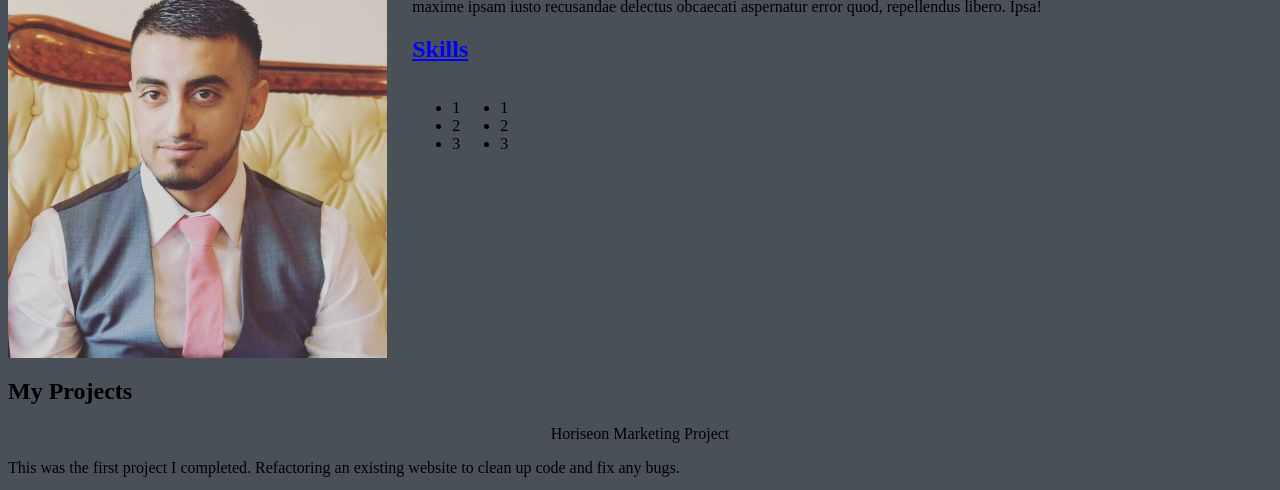
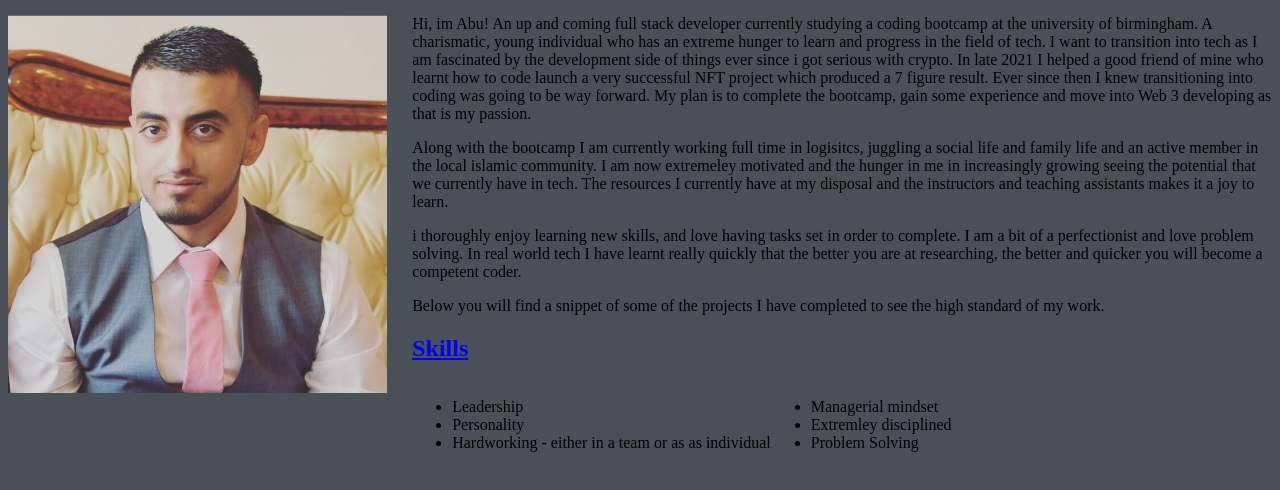
Before and after one commit to abusaddique95/personal-portfolio-project, a plain HTML site: page index.html in a window 1280 px wide. Shown: the part 137-627 px from the top of the page. Drawn offline with Linux system fonts and the light colour scheme.

Commit message:
added my own text

```diff
--- a/assets/css/styles.css
+++ b/assets/css/styles.css
@@ -27,6 +27,19 @@
   flex-direction: column;
 }
 
+.titles {
+  text-decoration-line: underline;
+  font-size: 36px;
+  color: aliceblue ;
+}
+
+.marketing-header {
+
+  text-align: center;
+  text-decoration-line: underline;
+  font-size: 24px;
+}
+
 .skills {
   font-size: 10;
   text-decoration: underline;
@@ -52,10 +65,7 @@
 
 }
 
-.marketing-header {
 
-    text-align: center;
-}
 
 .other-projects {
   display: flex;
@@ -115,6 +125,9 @@ margin: 6%;
 
 .contact-main {
   text-align: center;
+  font-size: 36px;
+  color: aliceblue;
+  text-decoration-line: underline;
 }
 
 .contact-container {
--- a/index.html
+++ b/index.html
@@ -35,17 +35,44 @@
         <section id="about-me" class="about-me-container">
             <div class="about-me">
 
-                <h1>About Me</h1>
+                <h1 class="titles">About Me</h1>
 
                 <img class="float-left" src="./assets/css/images/me.jpg" alt="Abu">
 
                 <!-- <img src=" add image here" alt=""add alt> -->
+
+                <!-- add the content in the paragraph -->
+
                 <p>
-                    <!-- add the content in the paragraph -->
-                    Lorem ipsum dolor sit amet consectetur adipisicing elit. Perferendis,
-                    minus laudantium quisquam repellat, odio sint totam vitae ad maxime
-                    ipsam iusto recusandae delectus obcaecati aspernatur error quod,
-                    repellendus libero. Ipsa!
+                    Hi, im Abu!
+                    An up and coming full stack developer currently studying a coding bootcamp at the university of
+                    birmingham. A charismatic, young individual who has an extreme hunger to learn and progress in the
+                    field of tech. I want to transition into tech as I am fascinated by the development side of things
+                    ever since i got serious with crypto. In late 2021 I helped a good friend of mine who learnt how to
+                    code launch a very successful NFT project which produced a 7 figure result. Ever since then I knew
+                    transitioning into coding was going to be way forward. My plan is to complete the bootcamp, gain
+                    some experience and move into Web 3 developing as that is my passion. </p>
+
+                <p>
+                    Along with the bootcamp I am currently working full time in logisitcs, juggling a social life and
+                    family life and an active member in the local islamic community. I am now extremeley motivated and
+                    the hunger in me in increasingly growing seeing the potential that we currently have in tech. The
+                    resources I currently have at my disposal and the instructors and teaching assistants makes it a joy
+                    to learn.
+                </p>
+
+                <p>
+                    i thoroughly enjoy learning new skills, and love having tasks set in order to complete. I am a bit
+                    of a perfectionist and love problem solving. In real world tech I have learnt really quickly that
+                    the better you are at researching, the better and quicker you will become a competent coder.
+                </p>
+
+                <p>
+                    Below you will find a snippet of some of the projects I have completed to see the high standard of
+                    my work.
+                </p>
+
+
                 <div class="skills">
                     <h2>Skills</h2>
                 </div>
@@ -53,18 +80,18 @@
                     <div>
 
                         <ul>
-                            <li>1</li>
-                            <li>2</li>
-                            <li>3</li>
+                            <li>Leadership</li>
+                            <li>Personality</li>
+                            <li>Hardworking - either in a team or as as individual</li>
 
                         </ul>
                     </div>
                     <div>
 
                         <ul>
-                            <li>1</li>
-                            <li>2</li>
-                            <li>3</li>
+                            <li>Managerial mindset</li>
+                            <li>Extremley disciplined</li>
+                            <li>Problem Solving</li>
 
                         </ul>
                     </div>
@@ -73,7 +100,7 @@
 
         <section id="my-projects" class="project section">
             <!-- add ID and give it a class -->
-            <h2>My Projects</h2>
+            <h2 class="titles">My Projects</h2>
 
             <div>
                 <div>
```
